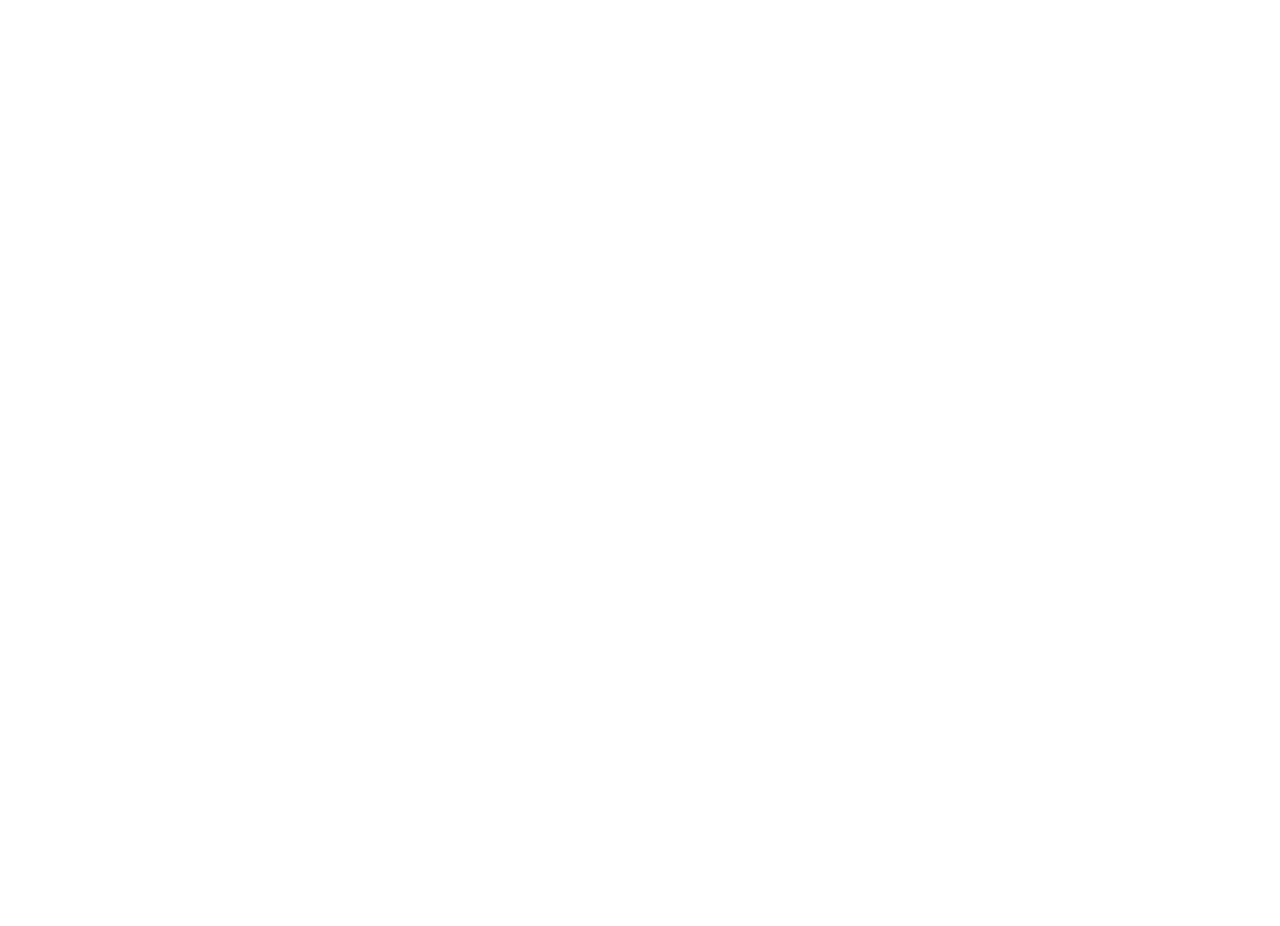
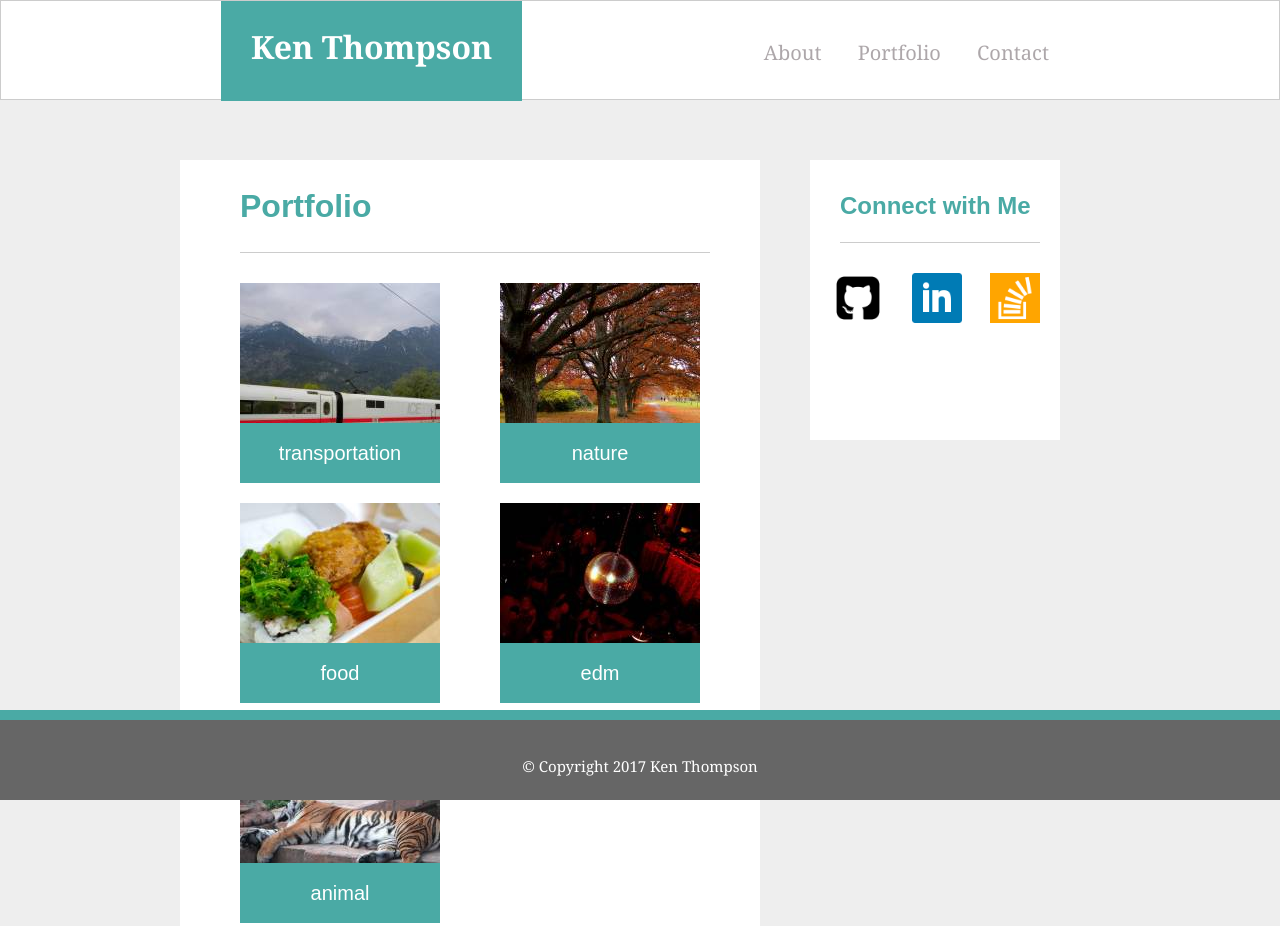
Before and after one commit to coasterken/Basic-Portfolio, a plain HTML site: page portfolio.html in a window 1280 px wide. Shown: the top 926 px of the page. Before the commit the page ends 800 px from the top, so only its background shows below. Drawn offline with Linux system fonts and the light colour scheme.

Commit message:
Maint Deploy

```diff
--- a/assets/css/style.css
+++ b/assets/css/style.css
@@ -27,6 +27,7 @@
   line-height: 32px;
   color: #777777;
   padding-top: 120px;
+  padding-bottom: 120px;
   background-color: #eeeeee;
 }
 
@@ -45,6 +46,7 @@
 	height: 100px;
 	font-family: 'Georgia', Times, Times New Roman, serif;
 	color: #fff;
+	z-index: 99;
 }
 
 .name {
@@ -61,7 +63,7 @@
 
 .headerNav {
 	position: absolute;
-	right: 270px;
+	right: 200px;
 	bottom: 30px;
 
 }
@@ -69,7 +71,7 @@
 	text-decoration: none;
 	color: #ada7aa;
 	font-size: 20px;
-	/*margin-right: 30px;*/
+	margin-right: 30px;
 }
 
 .sectionWrapper {
@@ -83,17 +85,17 @@
 	background-color: #ffffff;
 	padding: 30px 30px 0px 30px;
 	width: 580px;
-	height: 500px;
+	height: 520px;
 	float: left;
 	font-size: 20px;
-	margin: 20px 50px 0px 0px;
+	margin: 20px 50px 120px 0px;
 }
 
 .leftSecHeader {
 	color: #4aaaa5;
 	font-weight: bold;
 	font-size: 32px;
-	width: 500px;
+	width: 470px;
 	margin-left: 30px;
 	margin-bottom: 30px;
 	padding-bottom: 30px;
@@ -137,3 +139,77 @@
 	width: 50px;
 	margin: 30px 0px 0px 23px;
 }
+
+footer {
+	clear: both;
+	position: fixed;
+	bottom: 0;
+	left: 0;
+	text-align: center;
+	background-color: #666666;
+	border-width: 10px 0px 0px 0px	;
+	border-style: solid;
+	border-color: #4aaaa5;
+	width: 100%;
+	height: 90px;
+	font-family: 'Georgia', Times, Times New Roman, serif;
+	font-size: 	15px;
+	padding-top: 30px;
+	color: #fff;
+}
+
+/*    CSS for Contact Only   */
+label {
+	margin-left: 30px;
+}
+
+input[type=text], select {
+    width: 95%;
+    padding: 12px 20px;
+    margin: 0px 3px 10px 30px;
+    display: inline-block;
+    border: 1px solid #ccc;
+    /*border-radius: 4px;*/
+    box-sizing: border-box;
+}
+
+#message {
+    /*height: 100px;*/
+    padding: 0 0 80px 0;
+   /* line-height: 0%;*/
+}
+
+
+input[type=submit] {
+    width: 30%;
+    background-color: #4aaaa5;
+    color: white;
+    padding: 14px 20px;
+    margin: 20px 30px;
+    border: none;
+    /*border-radius: 4px;*/
+    cursor: pointer;
+}
+
+.portImg {
+	position: relative;
+	float: left;
+	height: 150px;
+	width: 200px;
+	margin: 00px 30px 70px 30px;
+}
+
+.portTxt {
+	position: absolute;
+	top: 120px;
+	left: 0;
+	width: 100%;
+    background-color: #4aaaa5;
+    color: white;
+    padding: 14px 0px;
+    margin: 20px 0px;
+    text-align: center;
+}
+body.portfolio-page .leftSection {
+	height: 800px;
+}
--- a/contact.html
+++ b/contact.html
@@ -0,0 +1,70 @@
+<!-- This html is for homework number 1 - recommended project -->
+<!-- This is the Contact page -->
+
+<!DOCTYPE html>
+
+<html lang="en">
+
+<head>
+	<meta charset="UTF-8">
+	<title>Portfolio</title>
+	<link rel="stylesheet" type="text/css" href="assets/css/reset.css">
+	<link rel="stylesheet" type="text/css" href="assets/css/style.css">
+
+</head>
+
+<body>
+
+  <!-- Page Header with links -->
+  <header class="fullHeader" class="sectionWrapper">
+	<h1 class="name">
+		Ken Thompson
+	</h1>
+	<section class="headerNav">
+		<a class="headerLinks" href="index.html">About</a>
+		<a class="headerLinks" href="portfolio.html">Portfolio</a>
+		<a class="headerLinks" href="contact.html">Contact</a>
+	</section>
+  </header>
+
+  <!-- Contact and Connect Sections -->
+  <div class="sectionWrapper">
+  	<section class="leftSection">
+  		<h1 class="leftSecHeader">Contact</h1>
+
+  		<form>
+  		 <label for="name">Name</label>
+   		 <input type="text" id="name" name="name" placeholder="John Smith">
+
+ 		 <label for="email">Email</label>
+   		 <input type="text" id="email" name="email" placeholder="example@gmail.com">
+
+ 		 <label for="message">Message</label>
+   		 <input id="message" type="text" id="message" name="message" placeholder="">
+
+   		 <input type="submit" value="Submit">
+
+		</form>
+
+  	</section>
+
+	<!-- Connect -->
+	<section class="rightSection">
+		<h2 class="rightSecHeader">Connect with Me</h2>
+		<section>
+			<a href="https://github.com/coasterken" target="_blank"><img class="imgSocial" src="assets/images/github.png" alt="GitHub"></a>
+			<a href="https://www.linkedin.com/in/kennethrthompson/" target="_blank"><img class="imgSocial" src="assets/images/linkedin.png" alt="linkedin"></a>
+			<a href="https://stackoverflow.com/users/8295550/k-thompson"
+			 target="_blank"><img class="imgSocial" src="assets/images/stoverflow.png" alt="Stack Overflow"></a>
+		</section>
+	</section>
+
+	<!-- Copyright footer -->
+	<footer>
+		<p>&copy; Copyright 2017 Ken Thompson </p>
+	</footer>
+
+  </div>
+
+</body>
+</html>
--- a/portfolio.html
+++ b/portfolio.html
@@ -0,0 +1,79 @@
+<!-- This html is for homework number 1 - recommended project -->
+<!-- This is the Portfolio page  -->
+
+<!DOCTYPE html>
+
+<html lang="en">
+
+<head>
+	<meta charset="UTF-8">
+	<title>Portfolio</title>
+	<link rel="stylesheet" type="text/css" href="assets/css/reset.css">
+	<link rel="stylesheet" type="text/css" href="assets/css/style.css">
+</head>
+
+<body class="portfolio-page">
+
+  <!-- Page Header with links -->
+  <header class="fullHeader" class="sectionWrapper">
+	<h1 class="name">
+		Ken Thompson
+	</h1>
+	<section class="headerNav">
+		<a class="headerLinks" href="index.html">About</a>
+		<a class="headerLinks" href="portfolio.html">Portfolio</a>
+		<a class="headerLinks" href="contact.html">Contact</a>
+	</section>
+  </header>
+
+  <!-- Contact and Connect Sections -->
+  <div class="sectionWrapper">
+  	<section class="leftSection">
+  		<h1 class="leftSecHeader">Portfolio</h1>
+
+ 		  <section class="portImg">
+	  		<img src="assets/images/transport.jpg" alt="transportation">
+	  		<p class="portTxt">transportation</p>
+		  </section>
+
+	 	  <section class="portImg">
+	  		<img src="assets/images/nature.jpg" alt="nature">
+	  		<p class="portTxt">nature</p>
+		  </section>
+
+		 <section class="portImg">
+			<img src="assets/images/food.jpg" alt="food">
+	  		<p class="portTxt">food</p>
+		  </section>
+
+		  <section class="portImg">
+	  		<img src="assets/images/edm.jpg" alt="edm">
+	  		<p class="portTxt">edm</p>
+		  </section>
+
+		  <section class="portImg">
+	  		<img src="assets/images/animals.jpg" alt="animals">
+	  		<p class="portTxt">animal</p>
+		  </section>
+  	</section>
+
+	<!-- Connect  -->
+	<section class="rightSection">
+		<h2 class="rightSecHeader">Connect with Me</h2>
+		<section>
+			<a href="https://github.com/coasterken" target="_blank"><img class="imgSocial" src="assets/images/github.png" alt="GitHub"></a>
+			<a href="https://www.linkedin.com/in/kennethrthompson/" target="_blank"><img class="imgSocial" src="assets/images/linkedin.png" alt="linkedin"></a>
+			<a href="https://stackoverflow.com/users/8295550/k-thompson"
+			 target="_blank"><img class="imgSocial" src="assets/images/stoverflow.png" alt="Stack Overflow"></a>
+		</section>
+	</section>
+
+	<!-- Copyright footer -->
+	<footer>
+		<p>&copy; Copyright 2017 Ken Thompson </p>
+	</footer>
+
+  </div>
+
+</body>
+</html>
```
Also changed, not shown: index.html (+7 -1 lines), assets/images/animals.jpg (added), assets/images/edm.jpg (added), assets/images/food.jpg (added), assets/images/nature.jpg (added), assets/images/transport.jpg (added).
